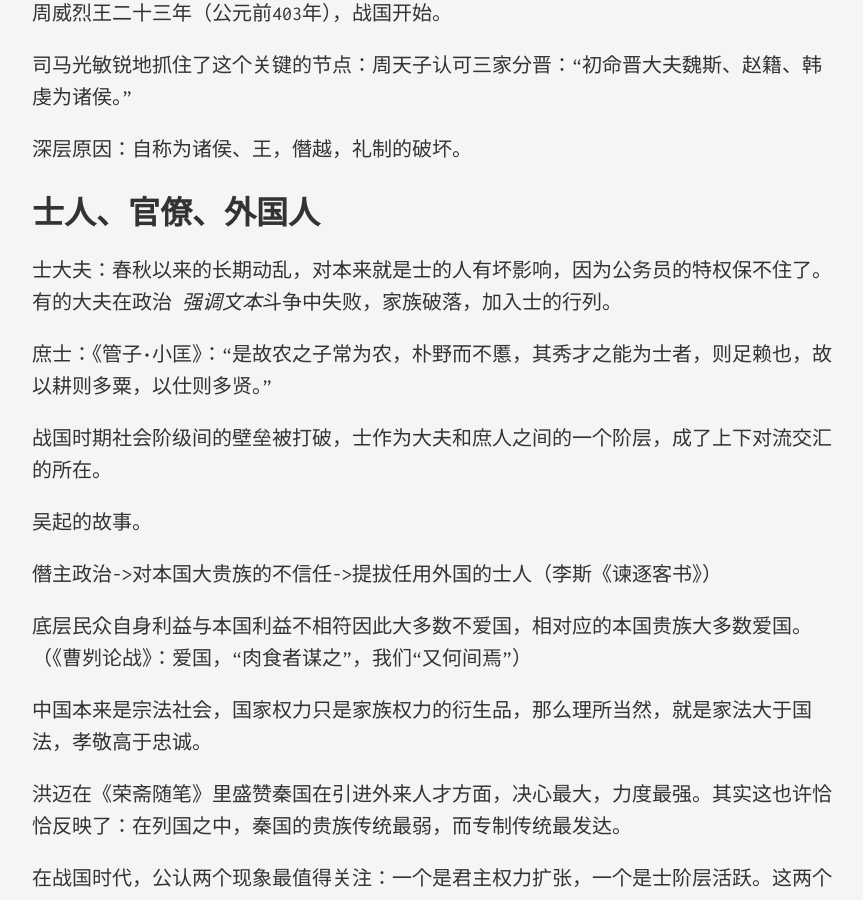
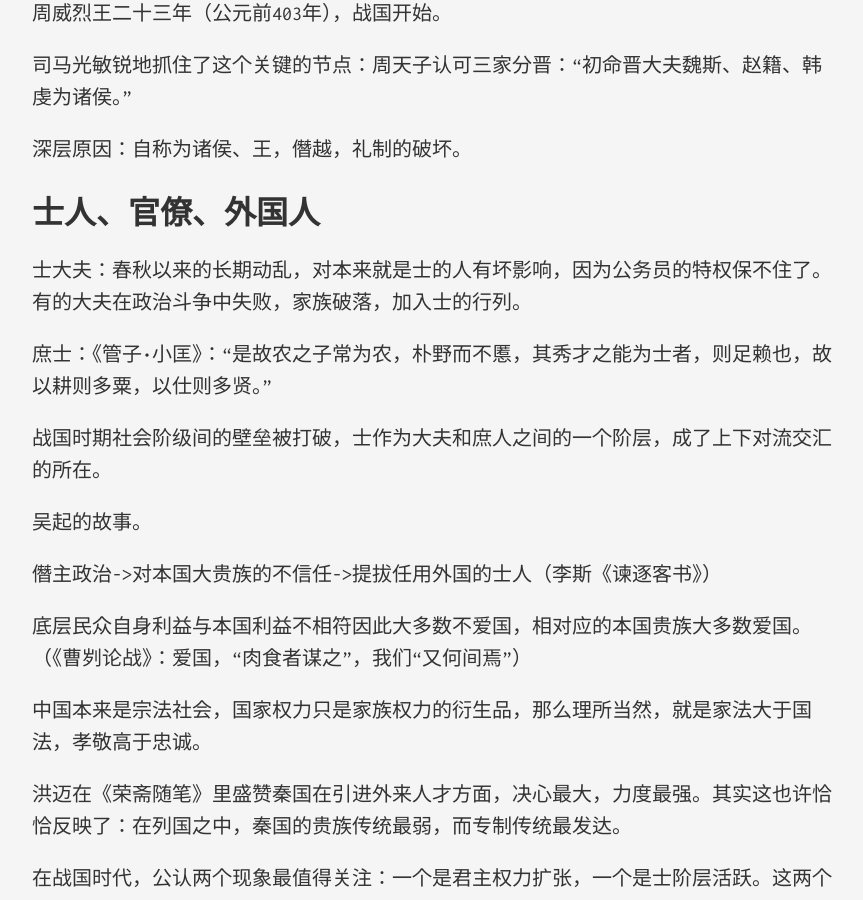
Before and after one commit to vainPointer/vainPointer.github.io, a Jekyll site: the page built from _posts/2019-10-04-choices-during-the-warring-states-period.markdown, in a window 1280 px wide and 900 px high, scrolled down 581 px. Shown: the whole window, without its empty margins (208-1071 px from the left). Built offline with Jekyll 4.4.1, drawn with Linux system fonts in a browser that asks for light colours.

Commit message:
Update 2019-10-04-choices-during-the-warring-states-period.markdown

```diff
--- a/_posts/2019-10-04-choices-during-the-warring-states-period.markdown
+++ b/_posts/2019-10-04-choices-during-the-warring-states-period.markdown
@@ -18,7 +18,7 @@ categories: [read]
 
 # 士人、官僚、外国人
 
-士大夫：春秋以来的长期动乱，对本来就是士的人有坏影响，因为公务员的特权保不住了。有的大夫在政治 *强调文本*斗争中失败，家族破落，加入士的行列。
+士大夫：春秋以来的长期动乱，对本来就是士的人有坏影响，因为公务员的特权保不住了。有的大夫在政治斗争中失败，家族破落，加入士的行列。
 
 庶士：《管子•小匡》：“是故农之子常为农，朴野而不慝，其秀才之能为士者，则足赖也，故以耕则多粟，以仕则多贤。”
 
```
